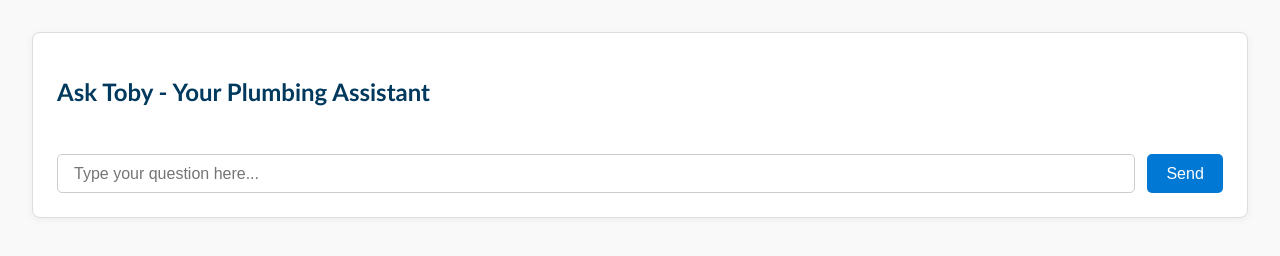
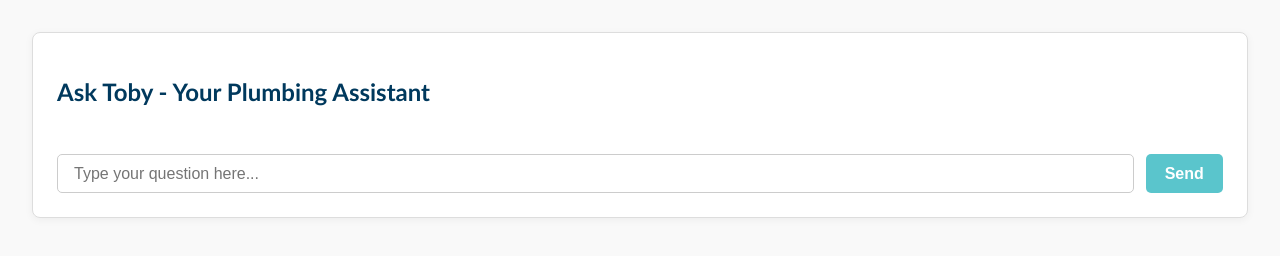
Before and after one commit to masterplumbersnz/Toby, a website: page bot.html in a window 1280 px wide. Drawn offline with Linux system fonts and the light colour scheme.

Commit message:
Update bot.html

```diff
--- a/bot.html
+++ b/bot.html
@@ -77,8 +77,9 @@
     form.chat-form button {
       padding: 0.6rem 1.2rem;
       font-size: 16px;
+      font-weight: bold;
       border: none;
-      background-color: #0078d4;
+      background-color: #5ac5cc;
       color: white;
       border-radius: 5px;
       cursor: pointer;
@@ -103,7 +104,7 @@
     }
 
     .bot em {
-    color: #555;
+    color: #000000;
     font-style: italic;
     font-size: 0.95em;
     }
```
